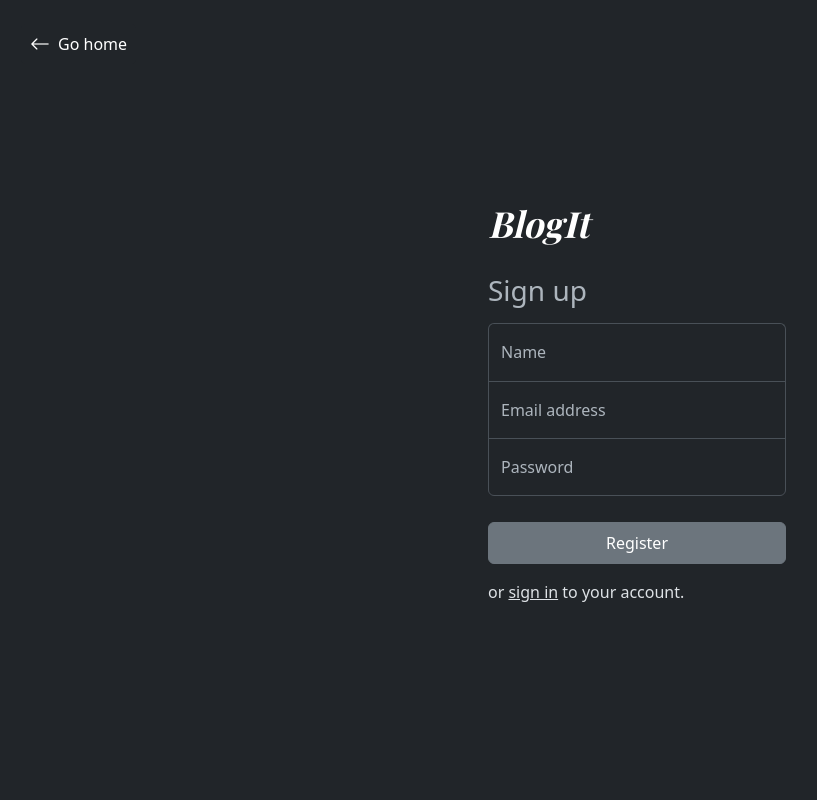
After one commit to higorcard/blogit, a PHP site: page /pages/sign-up.php in a window 1280 px wide. The commit adds this page. Shown: the whole page, without its empty margins (3-820 px from the left). Run offline with PHP 8.4, Linux system fonts and the light colour scheme.

Commit message:
sign in and sign up pages addition

```diff
--- a/assets/css/style.css
+++ b/assets/css/style.css
@@ -72,6 +72,12 @@ h1, h2, h3, h4, h5, h6 {
   gap: 24px;
   border-color: #343a40 !important;
 }
+.blog-comment .link-danger {
+  color: #727272 !important;
+}
+.blog-comment .link-danger:hover {
+  color: #b02a37 !important;
+}
 .blog-comment:last-child {
   border: none !important;
 }
--- a/assets/css/style.scss
+++ b/assets/css/style.scss
@@ -76,6 +76,14 @@ h1, h2, h3, h4, h5, h6 {
   gap: 24px;
   border-color: #343a40 !important;
 
+  .link-danger {
+    color: #727272 !important;
+
+    &:hover {
+      color: #b02a37 !important;
+    }
+  }
+
   &:last-child {
     border: none !important;
   }
--- a/pages/partials/header.php
+++ b/pages/partials/header.php
@@ -17,7 +17,7 @@
 				<a class="fst-italic text-body-emphasis text-decoration-none" href="#">BlogIt</a>
 			</div>
 			<div class="col-4 d-flex justify-content-end align-items-center pe-0">
-				<a class="btn btn-sm btn-dark fs-6 d-flex align-items-center" href="#">Sign up <i class="bi bi-box-arrow-in-right fs-5 ms-2"></i></a>
+				<a class="btn btn-sm btn-dark fs-6 d-flex align-items-center" href="pages/sign-in.php">Sign up <i class="bi bi-box-arrow-in-right fs-5 ms-2"></i></a>
 			</div>
 		</div>
 	</header>
--- /dev/null
+++ b/pages/sign-up.php
@@ -0,0 +1,64 @@
+<!DOCTYPE html>
+<html lang="en" data-bs-theme="dark">
+<head>
+	<base href="/blogit/">
+  <meta charset="UTF-8">
+  <meta name="viewport" content="width=device-width, initial-scale=1.0">
+  <title>BlogIt</title>
+	<link href="https://fonts.googleapis.com/css?family=Playfair+Display:700,900&amp;display=swap" rel="stylesheet">
+  <link href="https://cdn.jsdelivr.net/npm/bootstrap@5.3.0/dist/css/bootstrap.min.css" rel="stylesheet" integrity="sha384-9ndCyUaIbzAi2FUVXJi0CjmCapSmO7SnpJef0486qhLnuZ2cdeRhO02iuK6FUUVM" crossorigin="anonymous">
+	<link rel="stylesheet" href="https://cdn.jsdelivr.net/npm/bootstrap-icons@1.10.5/font/bootstrap-icons.css">
+	<link rel="stylesheet" href="assets/css/style.css">
+  <style>
+    html, body {
+      height: 100%;
+    }
+
+    .form-signin {
+      max-width: 330px;
+      padding: 1rem;
+    }
+
+    .form-signin .form-floating:focus-within {
+      z-index: 2;
+    }
+
+    .form-signin input[type="email"] {
+      margin-bottom: -1px;
+      border-bottom-right-radius: 0;
+      border-bottom-left-radius: 0;
+    }
+
+    .form-signin input[type="password"] {
+      margin-bottom: 10px;
+      border-top-left-radius: 0;
+      border-top-right-radius: 0;
+    }
+  </style>
+</head>
+<body class="container d-flex align-items-center justify-content-center">
+	<a class="position-absolute top-0 start-0 m-4 btn btn-sm btn-dark fs-6 d-flex align-items-center" href="#"><i class="bi bi-arrow-left fs-5 me-2"></i> Go home</a>
+
+  <main class="form-signin w-100 m-auto">
+    <form>
+			<a class="blog-primary-font fst-italic text-body-emphasis text-decoration-none" href="#">BlogIt</a>
+      <p class="h3 mt-4 mb-3 fw-normal">Sign up</p>
+
+      <div class="form-floating">
+        <input type="text" class="form-control rounded-top rounded-0 border-bottom-0" id="floatingName" placeholder="Paul">
+        <label for="floatingName">Name</label>
+      </div>
+      <div class="form-floating">
+        <input type="email" class="form-control rounded-0" id="floatingInput" placeholder="name@example.com">
+        <label for="floatingInput">Email address</label>
+      </div>
+      <div class="form-floating">
+        <input type="password" class="form-control" id="floatingPassword" placeholder="Password">
+        <label for="floatingPassword">Password</label>
+      </div>
+      <button class="btn btn-secondary w-100 my-3 py-2" type="submit">Register</button>
+			<span class="text-dark-emphasis">or <a class="text-dark-emphasis" href="pages/sign-in.php">sign in</a> to your account.</span>
+    </form>
+  </main>
+</body>
+</html>
```
Also changed, not shown: pages/post.php (+5 -5 lines), pages/sign-in.php (added, +60 -0 lines).
